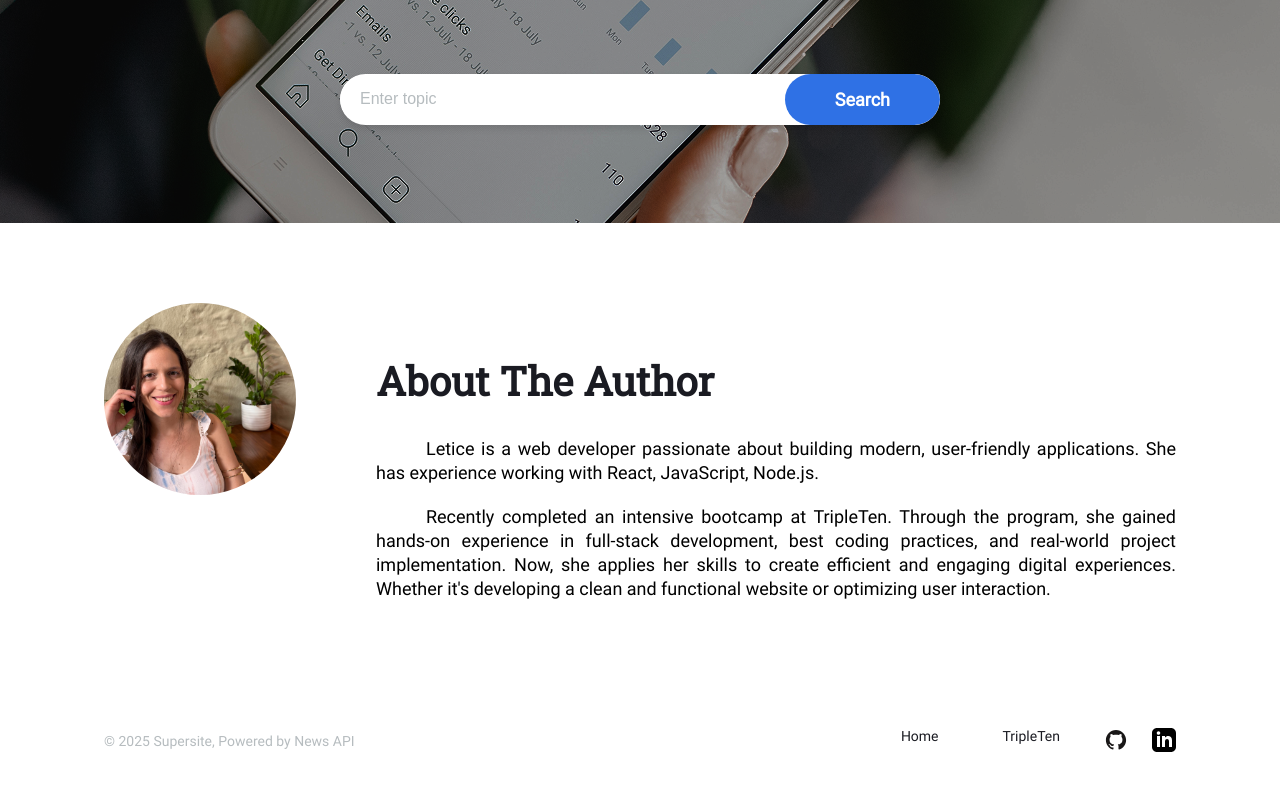
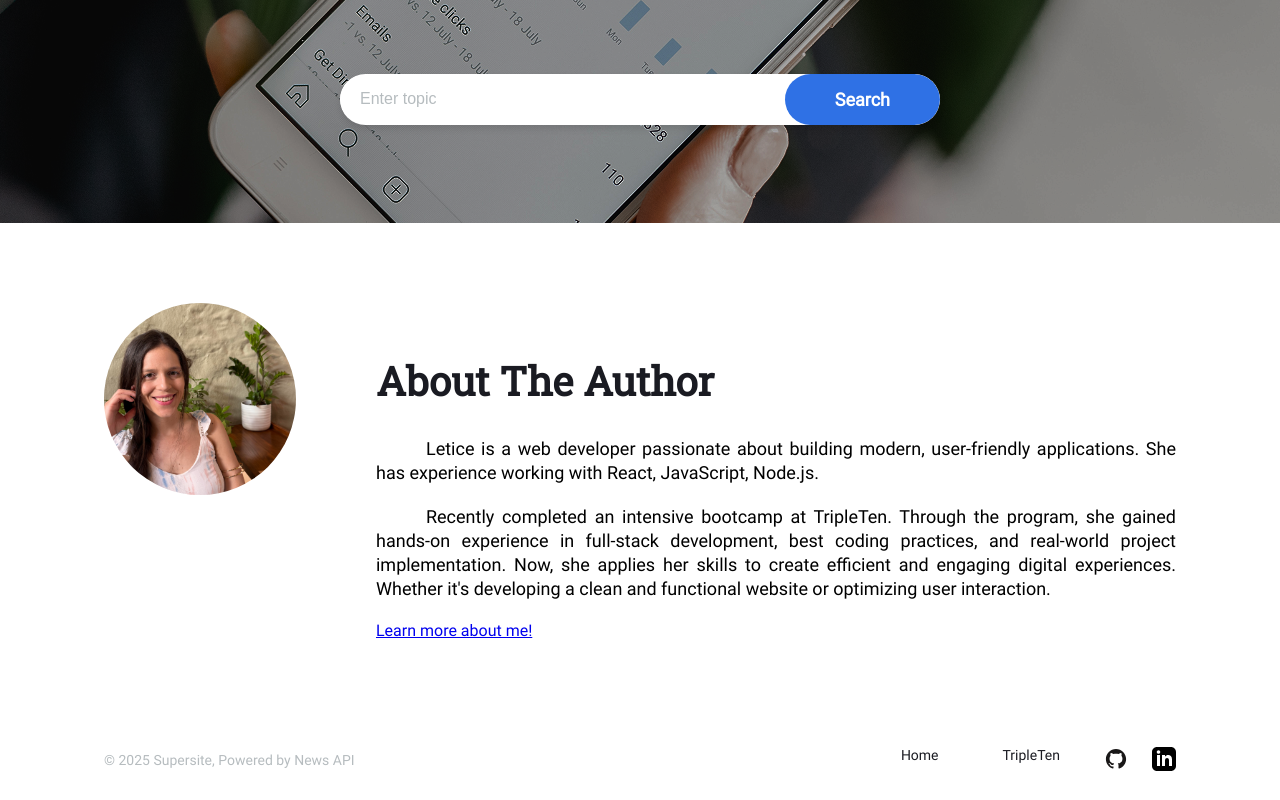
Before and after one commit to LeticeZwinger/News-Explorer, a React (Vite) app: page / in a window 1280 px wide. Shown: the part 353-1153 px from the top of the page. Built offline with nearby package versions, Linux system fonts and the light colour scheme.

Commit message:
create Learn More page

```diff
--- a/src/components/About/About.jsx
+++ b/src/components/About/About.jsx
@@ -1,3 +1,5 @@
+import { Link } from "react-router-dom";
+
 import authorImage from "../../assets/author.jpg";
 import "./About.css";
 
@@ -26,6 +28,9 @@
           experiences. Whether it's developing a clean and functional website or
           optimizing user interaction.
         </p>
+        <Link to="/learn-more" className="about__link">
+          Learn more about me!
+        </Link>
       </div>
     </section>
   );
--- a/src/components/App/App.jsx
+++ b/src/components/App/App.jsx
@@ -9,6 +9,7 @@
 import About from "../About/About";
 import Footer from "../Footer/Footer";
 import NewsCardList from "../NewsCardList/NewsCardList";
+import LearnMore from "../LearnMore/LearnMore";
 import "./App.css";
 
 function App() {
@@ -98,6 +99,7 @@
           path="/saved-articles"
           element={<SavedArticles onLogout={handleLogout} />}
         />
+        <Route path="/learn-more" element={<LearnMore />}></Route>
       </Routes>
     </div>
   );
--- /dev/null
+++ b/src/components/LearnMore/LearnMore.jsx
@@ -0,0 +1,5 @@
+function LearnMore() {
+  return <div>Hello there!</div>;
+}
+
+export default LearnMore;
```
Also changed, not shown: src/components/LearnMore/LearnMore.css (added).
